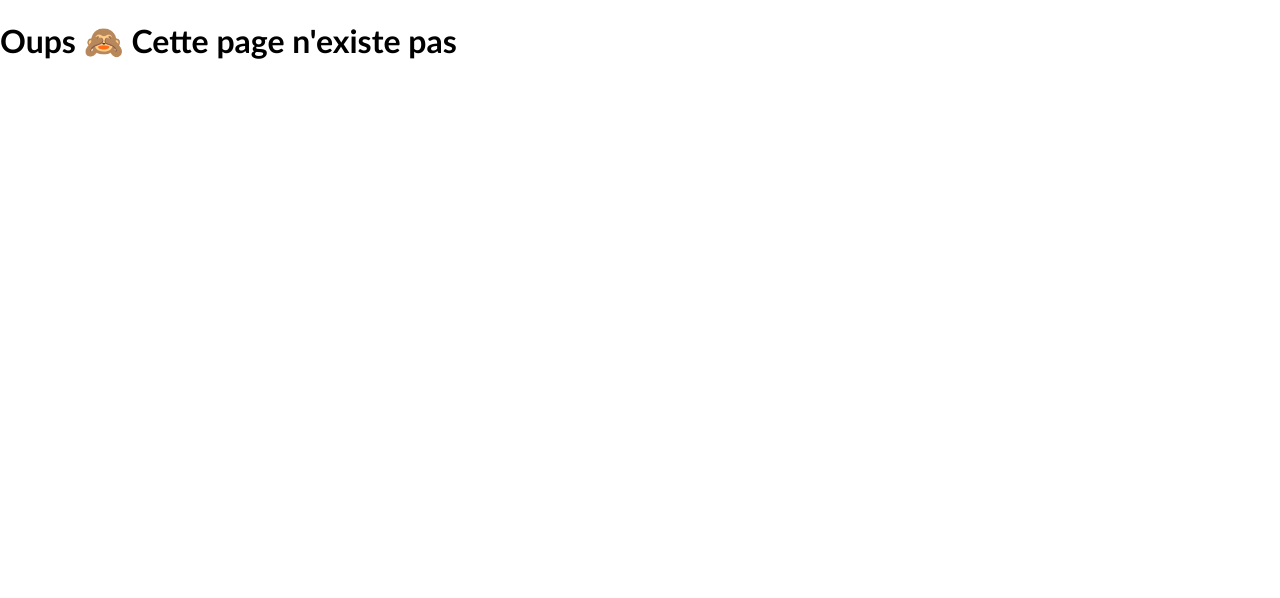
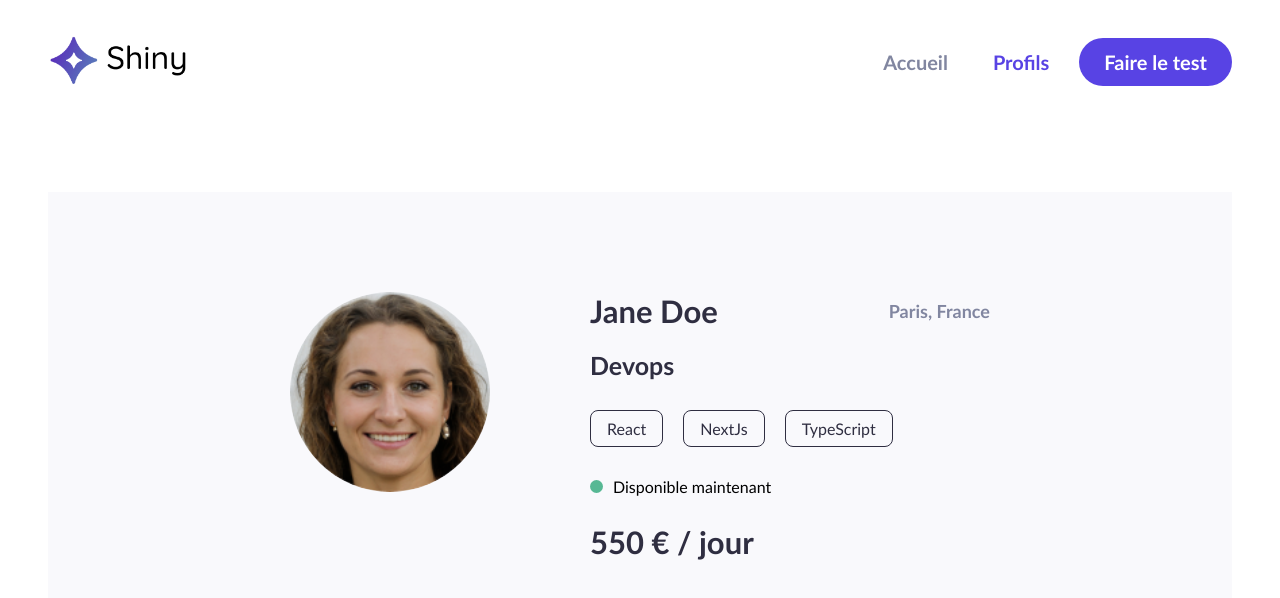
Before and after one commit to ourystd/shiny-agency, a React (Create React App) app: page /freelances/1 in a window 1280 px wide. Shown: the top 598 px of the page. Built offline with nearby package versions, Linux system fonts and the light colour scheme.

Commit message:
Profile details page added

```diff
--- a/src/components/Card.jsx
+++ b/src/components/Card.jsx
@@ -25,7 +25,7 @@ const CardWrapper = styled.div`
   justify-content: space-between;
   padding: 25px;
   background-color: ${colors.backgroundLight};
-  border-radius: 30px;
+  border-radius: 25px;
   width: 350px;
   max-height: 325px;
   padding-bottom: 20px;
@@ -41,7 +41,7 @@ const Card = ({ label, title, picture }) => {
     <CardWrapper>
       <CardLabel>{label}</CardLabel>
       <CardImage src={picture} alt="freelance" />
-      <span>{title}</span>
+      <span style={{ color: "#2F2E41" }}>{title}</span>
     </CardWrapper>
   );
 };
--- /dev/null
+++ b/src/data/freelanceProfiles.js
@@ -0,0 +1,28 @@
+import DefaultPicture from "../assets/default-avatar-img.png";
+
+export const freelanceProfiles = [
+  {
+    id: 1,
+    name: "Jane Doe",
+    jobTitle: "Devops",
+    picture: DefaultPicture,
+  },
+  {
+    id: 2,
+    name: "John Doe",
+    jobTitle: "Developpeur frontend",
+    picture: DefaultPicture,
+  },
+  {
+    id: 3,
+    name: "Jeanne Biche",
+    jobTitle: "Développeuse Fullstack",
+    picture: DefaultPicture,
+  },
+  {
+    id: 4,
+    name: "Rick Motry",
+    jobTitle: "Data Scientist",
+    picture: DefaultPicture,
+  },
+];
--- a/src/index.jsx
+++ b/src/index.jsx
@@ -10,6 +10,7 @@ import AppLayout from "./components/AppLayout";
 import Error from "./components/Error";
 import Results from "./pages/Results";
 import Freelances from "./pages/Freelances";
+import ProfileDetails from "./pages/ProfileDetails";
 
 const root = ReactDOM.createRoot(document.getElementById("root"));
 root.render(
@@ -20,7 +21,10 @@ root.render(
           <Route index element={<Home />} />
           <Route path="survey/:questionNumber" element={<Survey />} />
           <Route path="results" element={<Results />} />
-          <Route path="freelances" element={<Freelances />} />
+          <Route path="freelances">
+            <Route index element={<Freelances />} />
+            <Route path=":profileId" element={<ProfileDetails />} />
+          </Route>
         </Route>
         <Route path="*" element={<Error />} />
       </Routes>
--- a/src/pages/Freelances.jsx
+++ b/src/pages/Freelances.jsx
@@ -1,29 +1,7 @@
+import { Link } from "react-router-dom";
 import styled from "styled-components";
-import DefaultPicture from "../assets/default-avatar-img.png";
 import Card from "../components/Card";
-
-const freelanceProfiles = [
-  {
-    name: "Jane Doe",
-    jobTitle: "Devops",
-    picture: DefaultPicture,
-  },
-  {
-    name: "John Doe",
-    jobTitle: "Developpeur frontend",
-    picture: DefaultPicture,
-  },
-  {
-    name: "Jeanne Biche",
-    jobTitle: "Développeuse Fullstack",
-    picture: DefaultPicture,
-  },
-  {
-    name: "Rick Motry",
-    jobTitle: "Data Scientist",
-    picture: DefaultPicture,
-  },
-];
+import { freelanceProfiles } from "../data/freelanceProfiles";
 
 const PageWrapper = styled.div`
   margin-top: 100px;
@@ -61,12 +39,17 @@ const Freelances = () => {
       </PageSubTitle>
       <CardsContainer>
         {freelanceProfiles.map((profile, index) => (
-          <Card
+          <Link
             key={`${profile.name}-${index}`}
-            label={profile.jobTitle}
-            title={profile.name}
-            picture={profile.picture}
-          />
+            to={`/freelances/${profile.id}`}
+            style={{ textDecoration: "none" }}
+          >
+            <Card
+              label={profile.jobTitle}
+              title={profile.name}
+              picture={profile.picture}
+            />
+          </Link>
         ))}
       </CardsContainer>
     </PageWrapper>
--- /dev/null
+++ b/src/pages/ProfileDetails.jsx
@@ -0,0 +1,134 @@
+import { useParams } from "react-router-dom";
+import styled from "styled-components";
+import { freelanceProfiles } from "../data/freelanceProfiles";
+
+const NoProfileFound = () => (
+  <p style={{ textAlign: "center", color: "#8186a0", margin: "100px auto" }}>
+    Pas de profile trouvé
+  </p>
+);
+
+const MainWrapper = styled.div`
+  width: 100%;
+  margin: 100px auto;
+  padding: 100px 70px;
+
+  background-color: #f9f9fc;
+`;
+
+const ProfileInfos = styled.div`
+  display: flex;
+  max-width: 700px;
+  margin: 0 auto;
+
+  & > div {
+    flex: 1;
+  }
+`;
+const ProfileImage = styled.img`
+  width: 200px;
+  height: 200px;
+  border-radius: 50%;
+  margin-right: 100px;
+`;
+
+const ProfileName = styled.h2`
+  color: #2f2e41;
+  font-size: 31px;
+  margin: 0;
+`;
+
+const PrfileLocation = styled.span`
+  color: #8186a0;
+  font-size: 18px;
+`;
+const ProfileJob = styled.div`
+  color: #2f2e41;
+  font-size: 25px;
+  margin-top: 20px;
+`;
+const TagsList = styled.div`
+  display: flex;
+  margin-top: 20px;
+`;
+const Tag = styled.span`
+  margin: 10px;
+  padding: 8px 16px;
+  color: #2f2e41;
+  border: 1px solid #2f2e41;
+  border-radius: 8px;
+  font-weight: 400;
+
+  &:first-child {
+    margin-left: 0;
+  }
+`;
+
+const AvailableNow = styled.div`
+  margin-top: 20px;
+  display: flex;
+  align-items: center;
+  &::before {
+    content: "";
+    display: inline-block;
+    width: 13px;
+    height: 13px;
+    border-radius: 50%;
+    background-color: #57b894;
+    margin-right: 10px;
+  }
+  &::after {
+    content: "Disponible maintenant";
+    font-weight: 500;
+  }
+`;
+
+const ProfilePayRate = styled.div`
+  color: #2f2e41;
+  font-size: 31px;
+  margin-top: 27px;
+`;
+
+const ProfileDetails = () => {
+  const { profileId } = useParams();
+
+  const profile = freelanceProfiles.find(
+    (profile) => profile.id === parseInt(profileId)
+  );
+
+  console.log({ profile, bool: !profile });
+
+  if (!profile) return <NoProfileFound />;
+
+  return (
+    profile && (
+      <MainWrapper>
+        <ProfileInfos>
+          <ProfileImage src={profile.picture} alt={profile.name} />
+          <div>
+            <div
+              style={{
+                display: "flex",
+                alignItems: "center",
+                justifyContent: "space-between",
+              }}
+            >
+              <ProfileName>{profile.name}</ProfileName>{" "}
+              <PrfileLocation>Paris, France</PrfileLocation>
+            </div>
+            <ProfileJob>{profile.jobTitle}</ProfileJob>
+            <TagsList>
+              {["React", "NextJs", "TypeScript"].map((tag) => (
+                <Tag key={tag}>{tag}</Tag>
+              ))}
+            </TagsList>
+            <AvailableNow />
+            <ProfilePayRate>550 € / jour</ProfilePayRate>
+          </div>
+        </ProfileInfos>
+      </MainWrapper>
+    )
+  );
+};
+
+export default ProfileDetails;
--- a/src/pages/Results.jsx
+++ b/src/pages/Results.jsx
@@ -3,7 +3,6 @@ import styled from "styled-components";
 
 const MainWrapper = styled.div`
   width: 100%;
-  flex: 1;
   margin-top: 100px;
   padding: 100px 70px;
 
```
